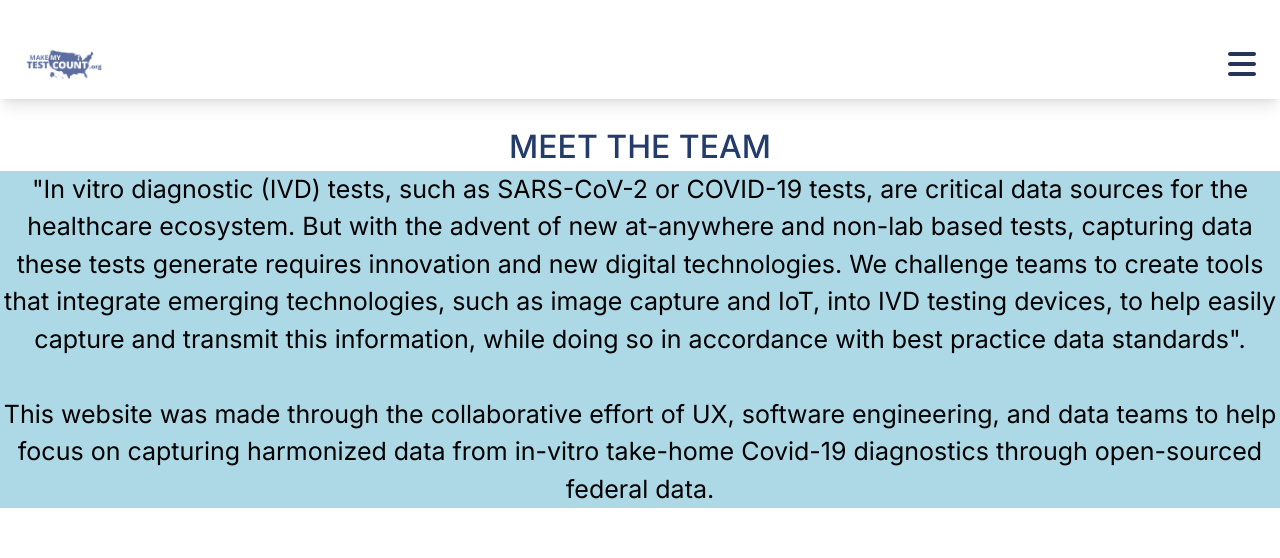
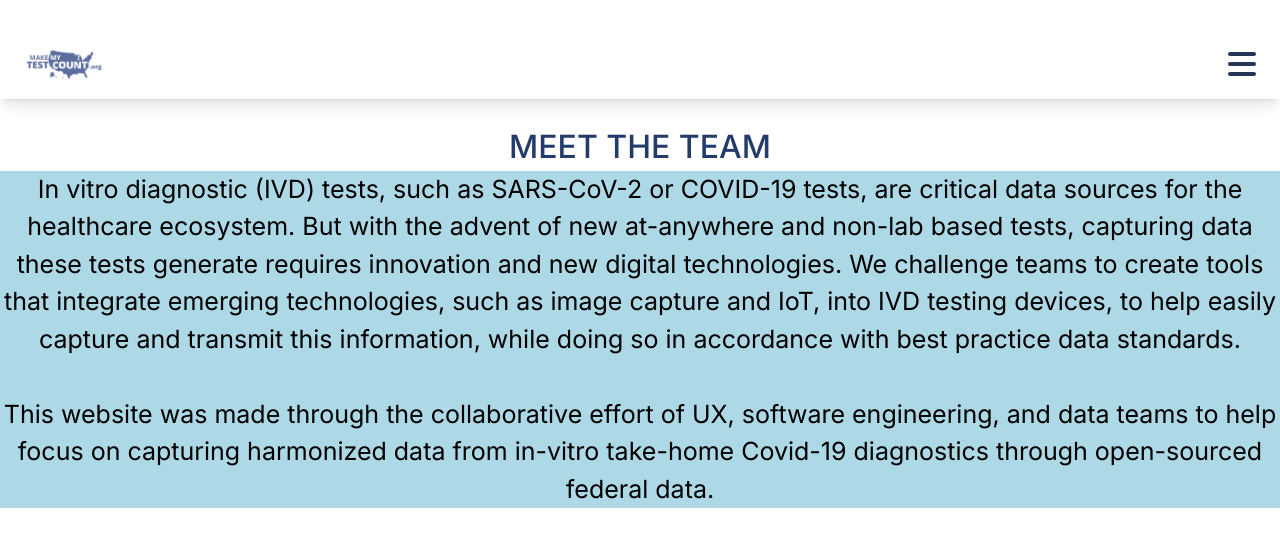
Before and after one commit to EmilyJarecki/TOP-Project, a Next.js app: page /team in a window 1280 px wide. Shown: the top 558 px of the page. Built offline with nearby package versions, Linux system fonts and the light colour scheme.

Commit message:
error checks?

```diff
--- a/src/app/team/page.js
+++ b/src/app/team/page.js
@@ -13,8 +13,8 @@ export default function Team() {
         <Header />
         <br />
         <center>
-            <p className="MTT"className="text-3xl font-medium flex place-content-center text-hych-title-blue">MEET THE TEAM</p>
-            <p className='statement'>"In vitro diagnostic (IVD) tests, such as SARS-CoV-2 or COVID-19 tests, are critical data sources for the healthcare ecosystem. But with the advent of new at-anywhere and non-lab based tests, capturing data these tests generate requires innovation and new digital technologies. We challenge teams to create tools that integrate emerging technologies, such as image capture and IoT, into IVD testing devices, to help easily capture and transmit this information, while doing so in accordance with best practice data standards".
+            <p className="MTT text-3xl font-medium flex place-content-center text-hych-title-blue">MEET THE TEAM</p>
+            <p className="statement">In vitro diagnostic (IVD) tests, such as SARS-CoV-2 or COVID-19 tests, are critical data sources for the healthcare ecosystem. But with the advent of new at-anywhere and non-lab based tests, capturing data these tests generate requires innovation and new digital technologies. We challenge teams to create tools that integrate emerging technologies, such as image capture and IoT, into IVD testing devices, to help easily capture and transmit this information, while doing so in accordance with best practice data standards.
                 <br></br>
                 <br></br>
                 This website was made through the collaborative effort of UX, software engineering, and data teams to help focus on capturing harmonized data from in-vitro take-home Covid-19 diagnostics through open-sourced federal data.</p>
```
